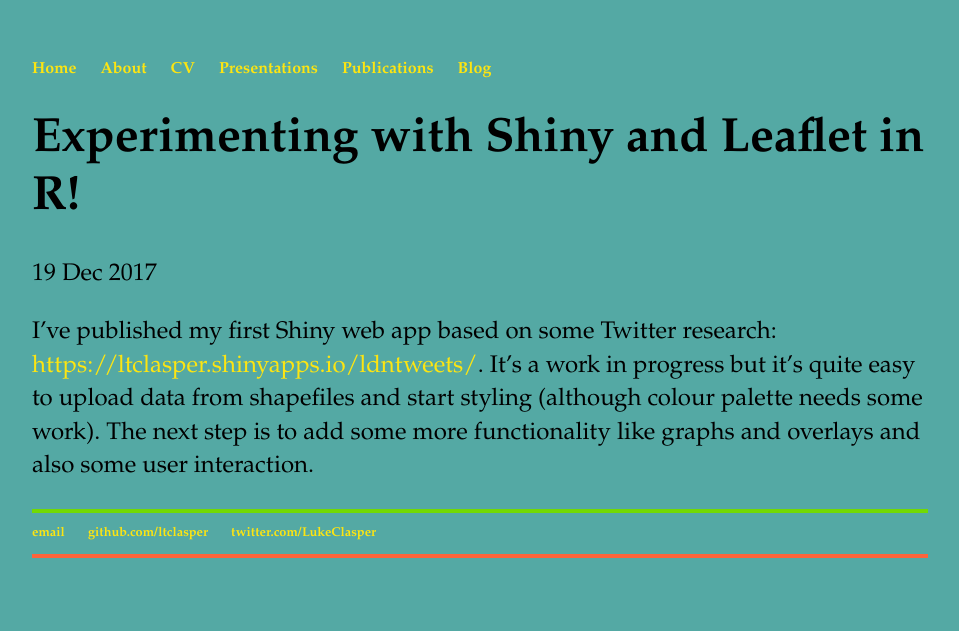
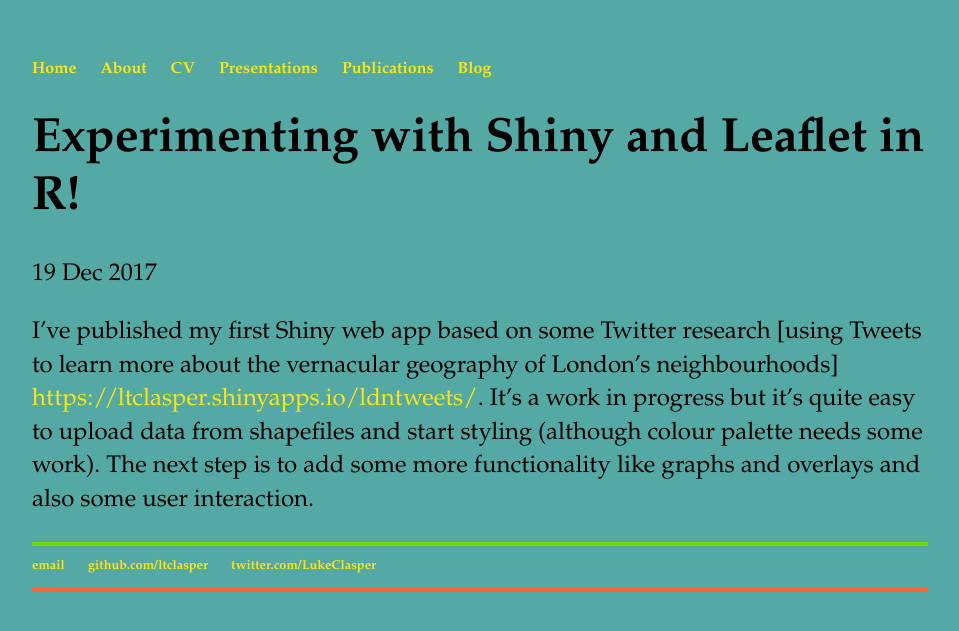
Before and after one commit to ltclasper/ltclasper.github.io, a Jekyll site: the page built from _posts/2017-12-19-playing-around-with-shiny-and-leaflet-in-r.md, in a window 1280 px wide. Shown: the top 631 px of the page, without its empty margins (160-1119 px from the left). Built offline with Jekyll 4.4.1, drawn with Linux system fonts in a browser that asks for light colours.

Commit message:
Update 2017-12-19-playing-around-with-shiny-and-leaflet-in-r.md

```diff
--- a/_posts/2017-12-19-playing-around-with-shiny-and-leaflet-in-r.md
+++ b/_posts/2017-12-19-playing-around-with-shiny-and-leaflet-in-r.md
@@ -4,4 +4,4 @@ title: "Experimenting with Shiny and Leaflet in R!"
 date: 2017-12-19
 ---
 
-I've published my first Shiny web app based on some Twitter research: <https://ltclasper.shinyapps.io/ldntweets/>. It's a work in progress but it's quite easy to upload data from shapefiles and start styling (although colour palette needs some work). The next step is to add some more functionality like graphs and overlays and also some user interaction.
+I've published my first Shiny web app based on some Twitter research [using Tweets to learn more about the vernacular geography of London's neighbourhoods] <https://ltclasper.shinyapps.io/ldntweets/>. It's a work in progress but it's quite easy to upload data from shapefiles and start styling (although colour palette needs some work). The next step is to add some more functionality like graphs and overlays and also some user interaction.
```
